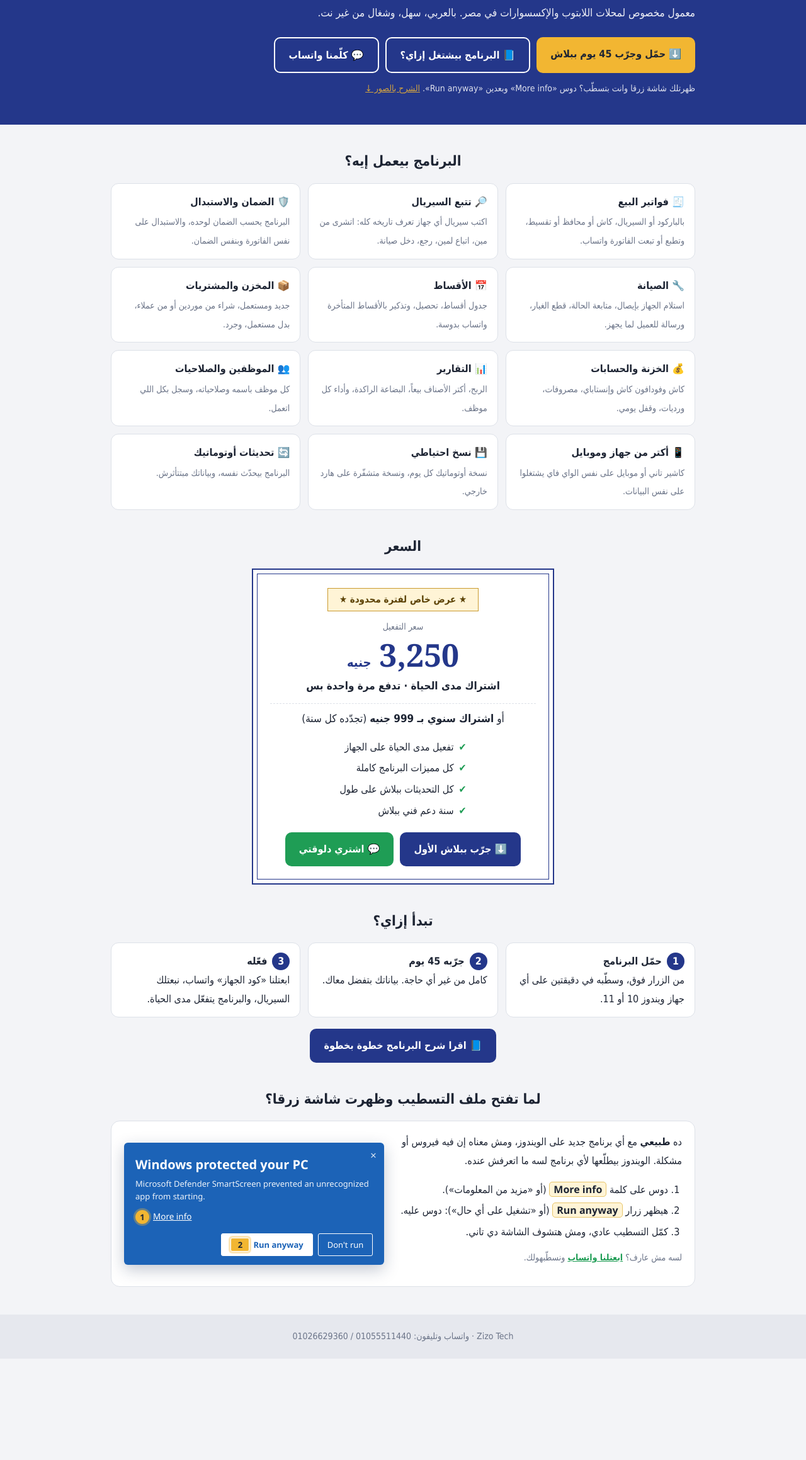
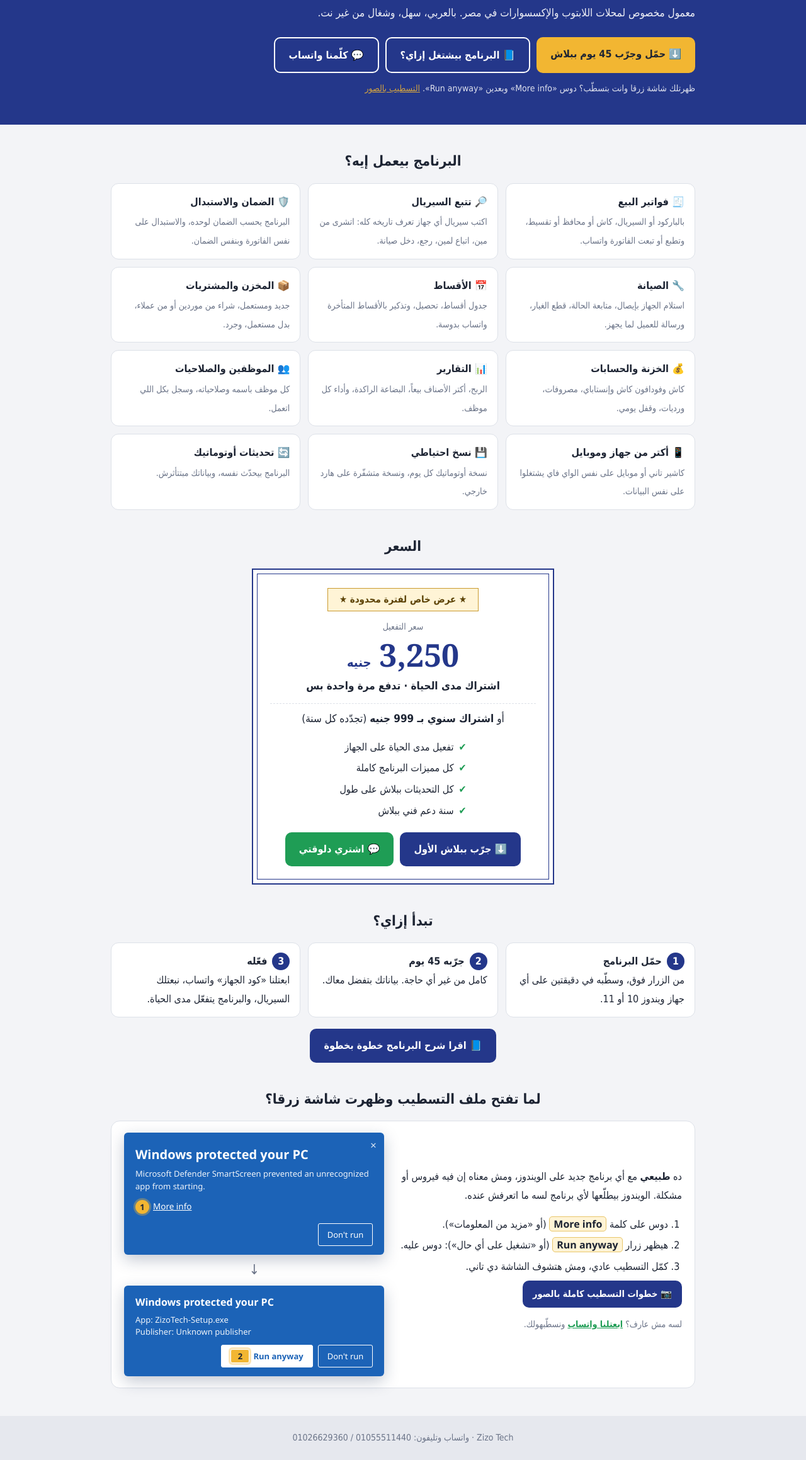
Before and after one commit to 3abdelaziz11-dev/zizohub-updates, a plain HTML site: page index.html in a window 1280 px wide. Shown: the part 182-2501 px from the top of the page at 63% size. Before the commit the page ends 2340 px from the top, so only its background shows below. Drawn offline with Linux system fonts and the light colour scheme.

Commit message:
update index.html

```diff
--- a/index.html
+++ b/index.html
@@ -63,11 +63,11 @@ footer{margin:44px 0 0;padding:22px 0;background:#e6e8ee;color:var(--mut);font-s
   <h1>كل شغل المحل في برنامج واحد: بيع، صيانة، ضمان، أقساط، ومخزن</h1>
   <p class="lead">معمول مخصوص لمحلات اللابتوب والإكسسوارات في مصر. بالعربي، سهل، وشغال من غير نت.</p>
   <div class="btns">
-    <a class="btn gold" href="https://github.com/3abdelaziz11-dev/zizohub-updates/releases/latest/download/ZizoTech-Setup.exe">⬇️ حمّل وجرّب 45 يوم ببلاش</a>
+    <a class="btn gold" href="install.html?dl=1">⬇️ حمّل وجرّب 45 يوم ببلاش</a>
     <a class="btn line" href="guide.html">📘 البرنامج بيشتغل إزاي؟</a>
     <a class="btn line" href="https://wa.me/201055511440?text=%D8%A3%D9%87%D9%84%D8%A7%D9%8B%D8%8C%20%D8%B9%D8%A7%D9%88%D8%B2%20%D8%A3%D8%B9%D8%B1%D9%81%20%D8%AA%D9%81%D8%A7%D8%B5%D9%8A%D9%84%20%D8%A8%D8%B1%D9%86%D8%A7%D9%85%D8%AC%20Zizo%20Tech%20%D9%84%D9%85%D8%AD%D9%84%D8%A7%D8%AA%20%D8%A7%D9%84%D9%84%D8%A7%D8%A8%D8%AA%D9%88%D8%A8">💬 كلّمنا واتساب</a>
   </div>
-  <p style="font-size:14px;opacity:.85;margin:12px 0 0">ظهرتلك شاشة زرقا وانت بتسطّب؟ دوس «More info» وبعدين «Run anyway». <a href="#smartscreen" style="color:var(--gold)">الشرح بالصور ↓</a></p>
+  <p style="font-size:14px;opacity:.85;margin:12px 0 0">ظهرتلك شاشة زرقا وانت بتسطّب؟ دوس «More info» وبعدين «Run anyway». <a href="install.html" style="color:var(--gold)">التسطيب بالصور</a></p>
 </div></header>
 
 <div class="w">
@@ -96,7 +96,7 @@ footer{margin:44px 0 0;padding:22px 0;background:#e6e8ee;color:var(--mut);font-s
   <div class="plan" style="border:0;padding:0;margin:-4px 0 12px;font-weight:400">أو <b>اشتراك سنوي بـ 999 جنيه</b> (تجدّده كل سنة)</div>
   <ul class="incl"><li>تفعيل مدى الحياة على الجهاز</li><li>كل مميزات البرنامج كاملة</li><li>كل التحديثات ببلاش على طول</li><li>سنة دعم فني ببلاش</li></ul>
   <div class="btns" style="justify-content:center">
-    <a class="btn navy" href="https://github.com/3abdelaziz11-dev/zizohub-updates/releases/latest/download/ZizoTech-Setup.exe">⬇️ جرّب ببلاش الأول</a>
+    <a class="btn navy" href="install.html?dl=1">⬇️ جرّب ببلاش الأول</a>
     <a class="btn wa" href="https://wa.me/201055511440?text=%D8%A3%D9%87%D9%84%D8%A7%D9%8B%D8%8C%20%D8%B9%D8%A7%D9%88%D8%B2%20%D8%A3%D8%B9%D8%B1%D9%81%20%D8%AA%D9%81%D8%A7%D8%B5%D9%8A%D9%84%20%D8%A8%D8%B1%D9%86%D8%A7%D9%85%D8%AC%20Zizo%20Tech%20%D9%84%D9%85%D8%AD%D9%84%D8%A7%D8%AA%20%D8%A7%D9%84%D9%84%D8%A7%D8%A8%D8%AA%D9%88%D8%A8">💬 اشتري دلوقتي</a>
   </div>
 </div></div>
@@ -117,6 +117,7 @@ footer{margin:44px 0 0;padding:22px 0;background:#e6e8ee;color:var(--mut);font-s
       <li>هيظهر زرار <b class="hl">Run anyway</b> (أو «تشغيل على أي حال»): دوس عليه.</li>
       <li>كمّل التسطيب عادي، ومش هتشوف الشاشة دي تاني.</li>
     </ol>
+    <p style="margin:6px 0"><a class="btn navy" href="install.html" style="font-size:14.5px;padding:8px 16px">📷 خطوات التسطيب كاملة بالصور</a></p>
     <p style="color:var(--mut);font-size:14px">لسه مش عارف؟ <a href="https://wa.me/201055511440?text=%D8%A3%D9%87%D9%84%D8%A7%D9%8B%D8%8C%20%D8%B9%D8%A7%D9%88%D8%B2%20%D8%A3%D8%B9%D8%B1%D9%81%20%D8%AA%D9%81%D8%A7%D8%B5%D9%8A%D9%84%20%D8%A8%D8%B1%D9%86%D8%A7%D9%85%D8%AC%20Zizo%20Tech%20%D9%84%D9%85%D8%AD%D9%84%D8%A7%D8%AA%20%D8%A7%D9%84%D9%84%D8%A7%D8%A8%D8%AA%D9%88%D8%A8" style="color:#1f9d55;font-weight:700">ابعتلنا واتساب</a> ونسطّبهولك.</p>
   </div>
   <div class="ss-pic" aria-label="شكل الشاشة الزرقا">
@@ -125,7 +126,13 @@ footer{margin:44px 0 0;padding:22px 0;background:#e6e8ee;color:var(--mut);font-s
       <div class="ss-t">Windows protected your PC</div>
       <div class="ss-b">Microsoft Defender SmartScreen prevented an unrecognized app from starting.</div>
       <div class="ss-more"><span class="ss-n">1</span><u>More info</u></div>
-      <div class="ss-btns"><span class="ss-run"><span class="ss-n">2</span>Run anyway</span><span class="ss-dont">Don't run</span></div>
+      <div class="ss-btns"><span class="ss-dont">Don't run</span></div>
+    </div>
+    <div style="text-align:center;font-size:22px;color:var(--mut);margin:4px 0">↓</div>
+    <div class="ss-win" dir="ltr">
+      <div class="ss-t" style="font-size:16px;margin-top:0">Windows protected your PC</div>
+      <div class="ss-b">App: ZizoTech-Setup.exe<br>Publisher: Unknown publisher</div>
+      <div class="ss-btns" style="margin-top:10px"><span class="ss-run"><span class="ss-n">2</span>Run anyway</span><span class="ss-dont">Don't run</span></div>
     </div>
   </div>
 </div>
```
